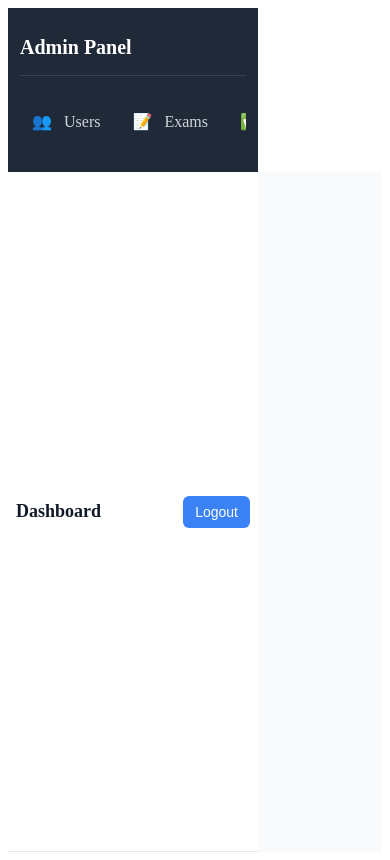
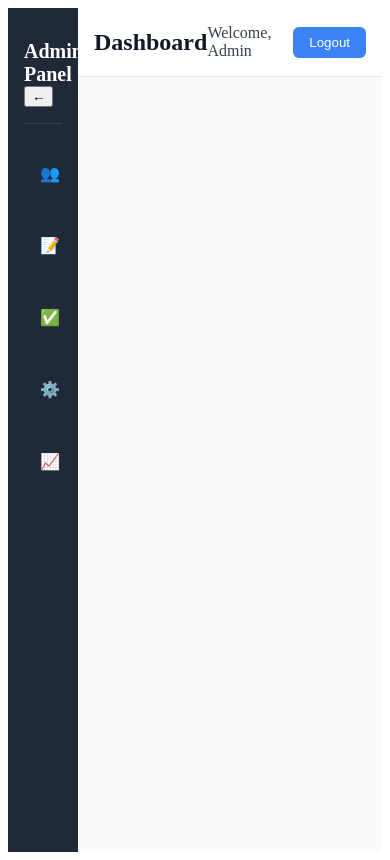
Before and after one commit to lamhoang1998/creating-exam, a React (Vite) app in the folder frontend/: page /admin in a window 390 px wide. Built offline with nearby package versions, Linux system fonts and the light colour scheme.

Commit message:
done with making the sidebar collapsed

```diff
--- a/frontend/src/components/Header/Header.module.css
+++ b/frontend/src/components/Header/Header.module.css
@@ -7,6 +7,13 @@
 	align-items: center;
 	grid-row: 1;
 	grid-column: 2;
+}
+
+.header.collapsed {
+	grid-column-start: 1;
+	grid-column-end: 3;
+	grid-row-start: 1;
+	grid-row-end: 2;
 }
 
 .title {
@@ -50,38 +57,3 @@
 	outline: none;
 	box-shadow: 0 0 0 2px #3b82f6, 0 0 0 4px rgba(59, 130, 246, 0.2);
 }
-
-@media (max-width: 768px) {
-	.header {
-		grid-row: 2;
-		grid-column: 1;
-		padding: 0.75rem;
-	}
-
-	.title {
-		font-size: 1.25rem;
-	}
-
-	.actions {
-		gap: 0.5rem;
-	}
-
-	.welcomeText {
-		display: none;
-	}
-
-	.logoutButton {
-		padding: 0.5rem 0.75rem;
-		font-size: 0.875rem;
-	}
-}
-
-@media (max-width: 480px) {
-	.header {
-		padding: 0.5rem;
-	}
-
-	.title {
-		font-size: 1.125rem;
-	}
-}
--- a/frontend/src/components/Header/Header.tsx
+++ b/frontend/src/components/Header/Header.tsx
@@ -1,8 +1,12 @@
 import styles from "./Header.module.css";
 
-function Header() {
+type props = {
+	collapsed: boolean;
+};
+
+function Header({ collapsed }: props) {
 	return (
-		<div className={styles.header}>
+		<div className={`${styles.header} ${collapsed ? styles.collapsed : ""}`}>
 			<h1 className={styles.title}>Dashboard</h1>
 			<div className={styles.actions}>
 				<span className={styles.welcomeText}>Welcome, Admin</span>
--- a/frontend/src/components/SideBar/SideBar.module.css
+++ b/frontend/src/components/SideBar/SideBar.module.css
@@ -1,3 +1,4 @@
+/* side bar styles */
 .sidebar {
 	grid-row: 1 / span 2;
 	grid-column: 1;
@@ -94,57 +95,21 @@
 	padding: 0 1rem;
 }
 
-@media (max-width: 768px) {
-	.sidebar {
-		grid-row: 1;
-		grid-column: 1;
-		padding: 0.75rem;
-		min-width: auto;
-	}
-
-	.navigation {
-		flex-direction: row;
-		overflow-x: auto;
-		overflow-y: visible;
-		gap: 0.5rem;
-		padding-bottom: 0.5rem;
-	}
-
-	.navItem {
-		white-space: nowrap;
-		min-width: auto;
-		padding: 0.5rem 0.75rem;
-		flex-shrink: 0;
-	}
-
-	.navItem:hover {
-		transform: translateY(-2px);
-	}
-
-	.navSection {
-		display: contents;
-	}
-
-	.navSectionTitle {
-		display: none;
-	}
-}
-
-.sidebar.collapsed {
-	min-width: 60px;
-}
-
-.sidebar.collapsed .sidebarTitle,
-.sidebar.collapsed .navSectionTitle {
+/* Collapsed state styles */
+/* .sidebar.collapsed .label,
+.sidebar.collapsed .badge {
 	display: none;
 }
 
-.sidebar.collapsed .navItem .label,
-.sidebar.collapsed .navItem .badge {
-	display: none;
+.sidebar.collapsed .icon {
+	margin-right: 0;
 }
 
 .sidebar.collapsed .navItem {
 	justify-content: center;
 	padding: 0.75rem;
+} */
+
+.sidebar.collapsed {
+	display: none;
 }
--- a/frontend/src/components/SideBar/SideBar.tsx
+++ b/frontend/src/components/SideBar/SideBar.tsx
@@ -31,11 +31,19 @@ const navigationItems = [
 	},
 ];
 
-function SideBar() {
+type SideBarProps = {
+	collapsed: boolean;
+	onToggle: () => void;
+};
+
+function SideBar({ collapsed, onToggle }: SideBarProps) {
 	return (
-		<div className={styles.sidebar}>
+		<div className={`${styles.sidebar} ${collapsed ? styles.collapsed : ""}`}>
 			<div className={styles.sidebarHeader}>
-				<h2 className={styles.sidebarTitle}>Admin Panel</h2>
+				{!collapsed && <h2 className={styles.sidebarTitle}>Admin Panel</h2>}
+				<button className={styles.toggleButton} onClick={onToggle}>
+					{collapsed ? "→" : "←"}
+				</button>
 			</div>
 
 			<nav className={styles.navigation}>
--- a/frontend/src/layouts/AdminLayout/AdminLayout.module.css
+++ b/frontend/src/layouts/AdminLayout/AdminLayout.module.css
@@ -1,3 +1,4 @@
+/* admin styles */
 .adminLayOutContainer {
 	display: grid;
 	grid-template-rows: auto 1fr;
@@ -13,3 +14,36 @@
 	overflow: auto;
 	background-color: #f9fafb;
 }
+
+.adminLayOutContainer.collapsed {
+	grid-template-columns: 70px 1fr;
+}
+
+.adminLayOutContainer .outletContainer.collapsed {
+	grid-column-start: 1;
+	grid-column-end: 3;
+	grid-row-start: 2;
+	grid-row-end: 3;
+}
+
+/* Responsive styles */
+@media (max-width: 768px) {
+	.adminLayOutContainer {
+		grid-template-columns: 70px 1fr;
+	}
+
+	.sidebar {
+		width: 70px;
+	}
+
+	.sidebar:not(.collapsed) {
+		position: fixed;
+		width: 250px;
+		height: 100vh;
+		z-index: 100;
+	}
+
+	.sidebar.collapsed ~ .outletContainer {
+		grid-column: 1 / span 2;
+	}
+}
--- a/frontend/src/layouts/AdminLayout/AdminLayout.tsx
+++ b/frontend/src/layouts/AdminLayout/AdminLayout.tsx
@@ -2,13 +2,24 @@ import { Outlet } from "react-router-dom";
 import Header from "../../components/Header/Header";
 import SideBar from "../../components/SideBar/SideBar";
 import styles from "./AdminLayout.module.css";
+import { useState } from "react";
 
 function AdminLayout() {
+	const [sidebarCollapsed, setSidebarCollapsed] = useState(false);
+
+	const toggleSidebar = () => {
+		setSidebarCollapsed(!sidebarCollapsed);
+	};
+
 	return (
 		<div className={styles.adminLayOutContainer}>
-			<SideBar />
-			<Header />
-			<div className={styles.outletContainer}>
+			<SideBar collapsed={sidebarCollapsed} onToggle={toggleSidebar} />
+			<Header collapsed={sidebarCollapsed} />
+			<div
+				className={`${styles.outletContainer} ${
+					sidebarCollapsed ? styles.collapsed : ""
+				}`}
+			>
 				<Outlet />
 			</div>
 		</div>
```
